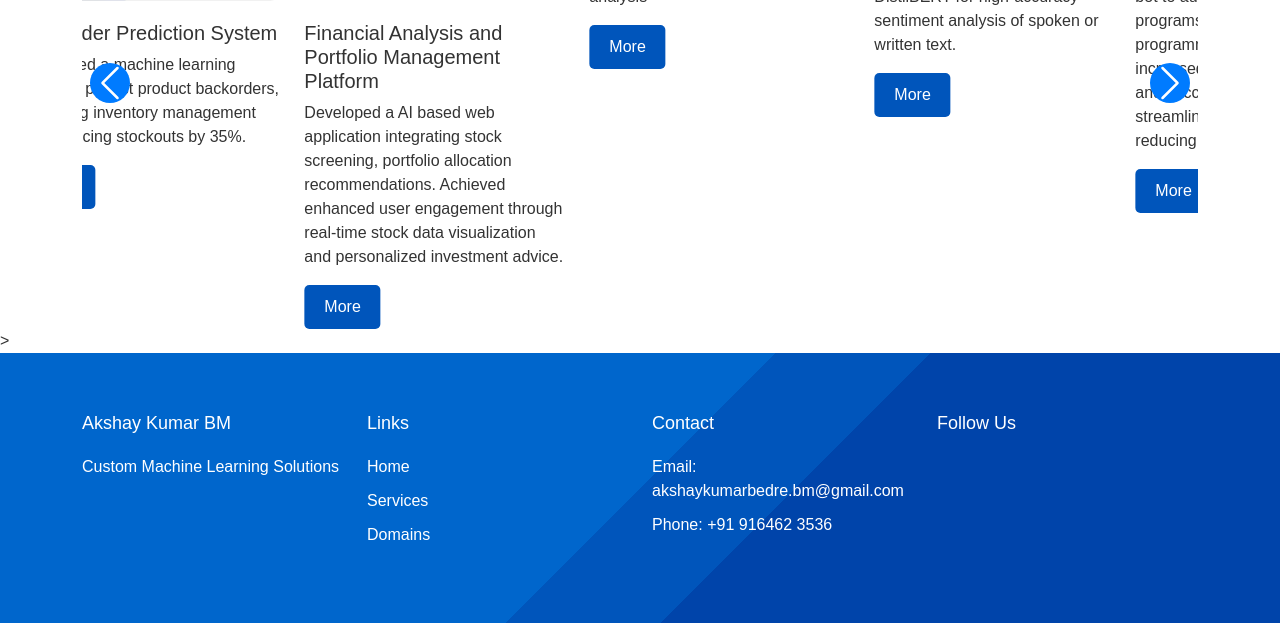
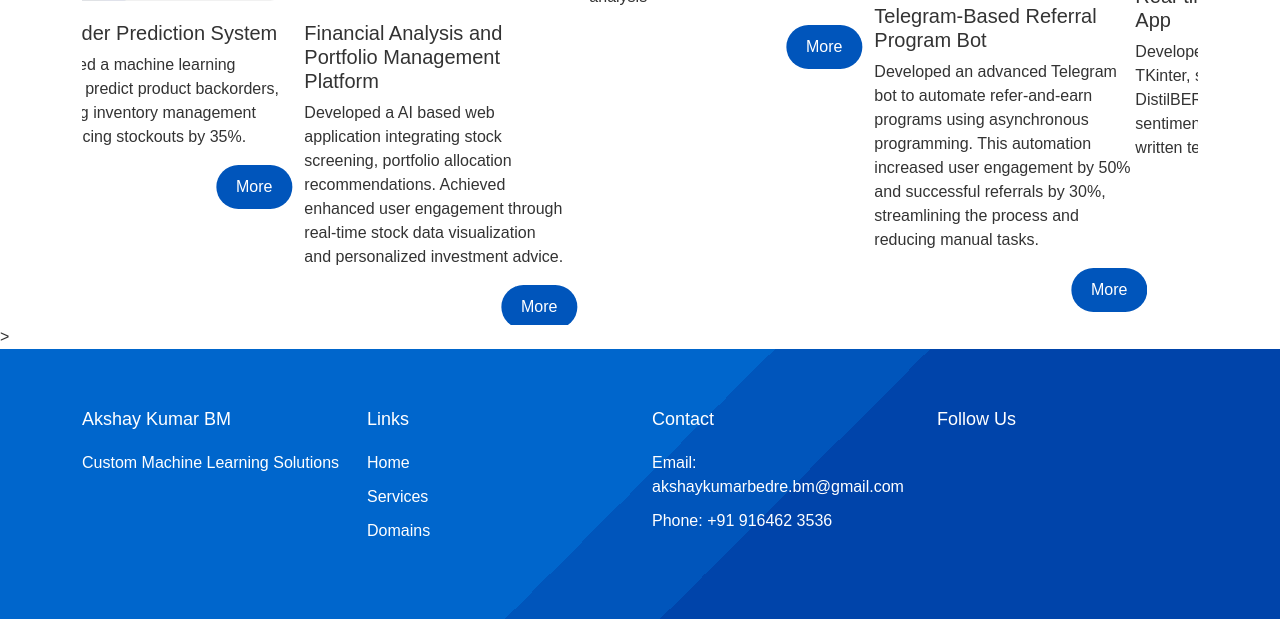
Before and after one commit to akshaykumarbedre/freelancing, a plain HTML site: page index.html in a window 1280 px wide. Shown: the part 2717-3354 px from the top of the page. Drawn offline with nearby package versions, Linux system fonts and the light colour scheme.

Commit message:
feature added new

```diff
--- a/index.html
+++ b/index.html
@@ -189,51 +189,44 @@
                                     <img src="image/backorder-image.jpg" alt="Backorder Prediction System" class="img-fluid">
                                     <h5>Backorder Prediction System</h5>
                                     <p>Developed a machine learning model to predict product backorders, improving inventory management and reducing stockouts by 35%.</p>
-                                    <button type="button" class="btn btn-primary more-btn" data-bs-toggle="modal" data-bs-target="#projectModal" data-title="Backorder Prediction System" data-img="image/backorder-image.jpg" data-description="Developed a machine learning model to predict product backorders, improving inventory management and reducing stockouts by 35%.">More</button>
+                                    <button type="button" class="btn btn-primary more-btn rounded-pill" data-bs-toggle="modal" data-bs-target="#projectModal" data-title="Backorder Prediction System" data-img="image/backorder-image.jpg" data-description="Developed a machine learning model to predict product backorders, improving inventory management and reducing stockouts by 35%.">More</button>
                                 </div>
                                 <div class="col-md-3 project-item">
                                     <img src="image/Financial.jpg" alt="Financial Analysis and Portfolio Management Platform" class="img-fluid">
                                     <h5>Financial Analysis and Portfolio Management Platform</h5>
                                     <p>Developed a AI based web application integrating stock screening, portfolio allocation recommendations. Achieved enhanced user engagement through real-time stock data visualization and personalized investment advice.</p>
-                                    <button type="button" class="btn btn-primary more-btn" data-bs-toggle="modal" data-bs-target="#projectModal" data-title="Financial Analysis and Portfolio Management Platform" data-img="image/Financial.jpg" data-description="Developed a AI based web application integrating stock screening, portfolio allocation recommendations. Achieved enhanced user engagement through real-time stock data visualization and personalized investment advice.">More</button>
+                                    <button type="button" class="btn btn-primary more-btn rounded-pill" data-bs-toggle="modal" data-bs-target="#projectModal" data-title="Financial Analysis and Portfolio Management Platform" data-img="image/Financial.jpg" data-description="Developed a AI based web application integrating stock screening, portfolio allocation recommendations. Achieved enhanced user engagement through real-time stock data visualization and personalized investment advice.">More</button>
                                 </div>
                                 <div class="col-md-3 project-item">
                                     <img src="project3.jpg" alt="Realtime-Stock-Analysis" class="img-fluid">
                                     <h5>Realtime-Stock-Analysis</h5>
                                     <p>Achieved 70% CAGR with 80% accuracy by selecting top-performing stocks using time series analysis</p>
-                                    <button type="button" class="btn btn-primary more-btn" data-bs-toggle="modal" data-bs-target="#projectModal" data-title="Realtime-Stock-Analysis" data-img="project3.jpg" data-description="Achieved 70% CAGR with 80% accuracy by selecting top-performing stocks using time series analysis">More</button>
+                                    <button type="button" class="btn btn-primary more-btn rounded-pill " data-bs-toggle="modal" data-bs-target="#projectModal" data-title="Realtime-Stock-Analysis" data-img="project3.jpg" data-description="Achieved 70% CAGR with 80% accuracy by selecting top-performing stocks using time series analysis">More</button>
                                 </div>
                                 <div class="col-md-3 project-item">
-                                    <img src="project4.jpg" alt="Real-time Sentiment Analysis App" class="img-fluid">
-                                    <h5>Real-time Sentiment Analysis App</h5>
-                                    <p>Developed a Python app using TKinter, speech recognition, and DistilBERT for high-accuracy sentiment analysis of spoken or written text.</p>
-                                    <button type="button" class="btn btn-primary more-btn" data-bs-toggle="modal" data-bs-target="#projectModal" data-title="Real-time Sentiment Analysis App" data-img="project4.jpg" data-description="Developed a Python app using TKinter, speech recognition, and DistilBERT for high-accuracy sentiment analysis of spoken or written text.">More</button>
+                                    <img src="image\telegram_bot.jpg" alt="Telegram-Based Referral Program Bot" class="img-fluid">
+                                    <h5>Telegram-Based Referral Program Bot</h5>
+                                    <p>Developed an advanced Telegram bot to automate refer-and-earn programs using asynchronous programming. This automation increased user engagement by 50% and successful referrals by 30%, streamlining the process and reducing manual tasks.</p>
+                                    <button type="button" class="btn btn-primary more-btn rounded-pill " data-bs-toggle="modal" data-bs-target="#projectModal" data-title="Telegram-Based Referral Program Bot" data-img="image\telegram_git12.gif" data-description="Developed an advanced Telegram bot to automate refer-and-earn programs using asynchronous programming. This automation increased user engagement by 50% and successful referrals by 30%, streamlining the process and reducing manual tasks.">More</button>
                                 </div>
                             </div>
                         </div>
                         <div class="carousel-item">
                             <div class="row">
                                 <div class="col-md-3 project-item">
-                                    <img src="project4.jpg" alt="Telegram-Based Referral Program Bot" class="img-fluid">
-                                    <h5>Telegram-Based Referral Program Bot</h5>
-                                    <p>Developed an advanced Telegram bot to automate refer-and-earn programs using asynchronous programming. This automation increased user engagement by 50% and successful referrals by 30%, streamlining the process and reducing manual tasks.</p>
-                                    <button type="button" class="btn btn-primary more-btn" data-bs-toggle="modal" data-bs-target="#projectModal" data-title="Telegram-Based Referral Program Bot" data-img="image\telegram_git12.gif" data-description="Developed an advanced Telegram bot to automate refer-and-earn programs using asynchronous programming. This automation increased user engagement by 50% and successful referrals by 30%, streamlining the process and reducing manual tasks.">More</button>
+                                    <img src="image\Sentiment-anylisis.jpeg" alt="Real-time Sentiment Analysis App" class="img-fluid">
+                                    <h5>Real-time Sentiment Analysis App</h5>
+                                    <p>Developed a Python app using TKinter, speech recognition, and DistilBERT for high-accuracy sentiment analysis of spoken or written text.</p>
+                                    <button type="button" class="btn btn-primary more-btn rounded-pill" data-bs-toggle="modal" data-bs-target="#projectModal" data-title="Real-time Sentiment Analysis App" data-img="image\Sentiment-anylisis.jpeg" data-description="Developed a Python app using TKinter, speech recognition, and DistilBERT for high-accuracy sentiment analysis of spoken or written text.">More</button>
                                 </div>
                             </div>
                         </div>
                     </div>
-                    <a class="carousel-control-prev" href="#projectCarousel" role="button" data-bs-slide="prev" >
-                        <span class="carousel-control-prev-icon" aria-hidden="true"></span>
-                        <span class="visually-hidden">Previous</span>
-                    </a>
-                    <a class="carousel-control-next" href="#projectCarousel" role="button" data-bs-slide="next">
-                        <span class="carousel-control-next-icon" aria-hidden="true"></span>
-                        <span class="visually-hidden">Next</span>
-                    </a>
+
                 </div>
             </div>
 
-            <!-- Project Modal -->
+
             <div class="modal fade" id="projectModal" tabindex="-1" aria-labelledby="projectModalLabel" aria-hidden="true">
                 <div class="modal-dialog modal-lg">
                     <div class="modal-content">
--- a/styles.css
+++ b/styles.css
@@ -173,17 +173,7 @@ body {
     margin-bottom: 20px;
 }
 
-.carousel-control-prev, .carousel-control-next {
-    width: 5%;
-    opacity: 1;
-}
 
-.carousel-control-prev-icon, .carousel-control-next-icon {
-    background-color: #007bff;
-    border-radius: 50%;
-    width: 40px;
-    height: 40px;
-}
 
 footer {
     background-color: #0066cc; /* Base blue color */
@@ -221,3 +211,13 @@ footer a {
 footer a:hover {
     text-decoration: underline;
 }
+
+.project-item {
+    position: relative;
+    padding-bottom: 40px; /* Add space for the button */
+}
+.more-btn {
+    position: absolute;
+
+    right: 0;
+}
```
Also changed, not shown: image/Sentiment-anylisis.jpeg (added), image/telegram_bot.jpg (added).
